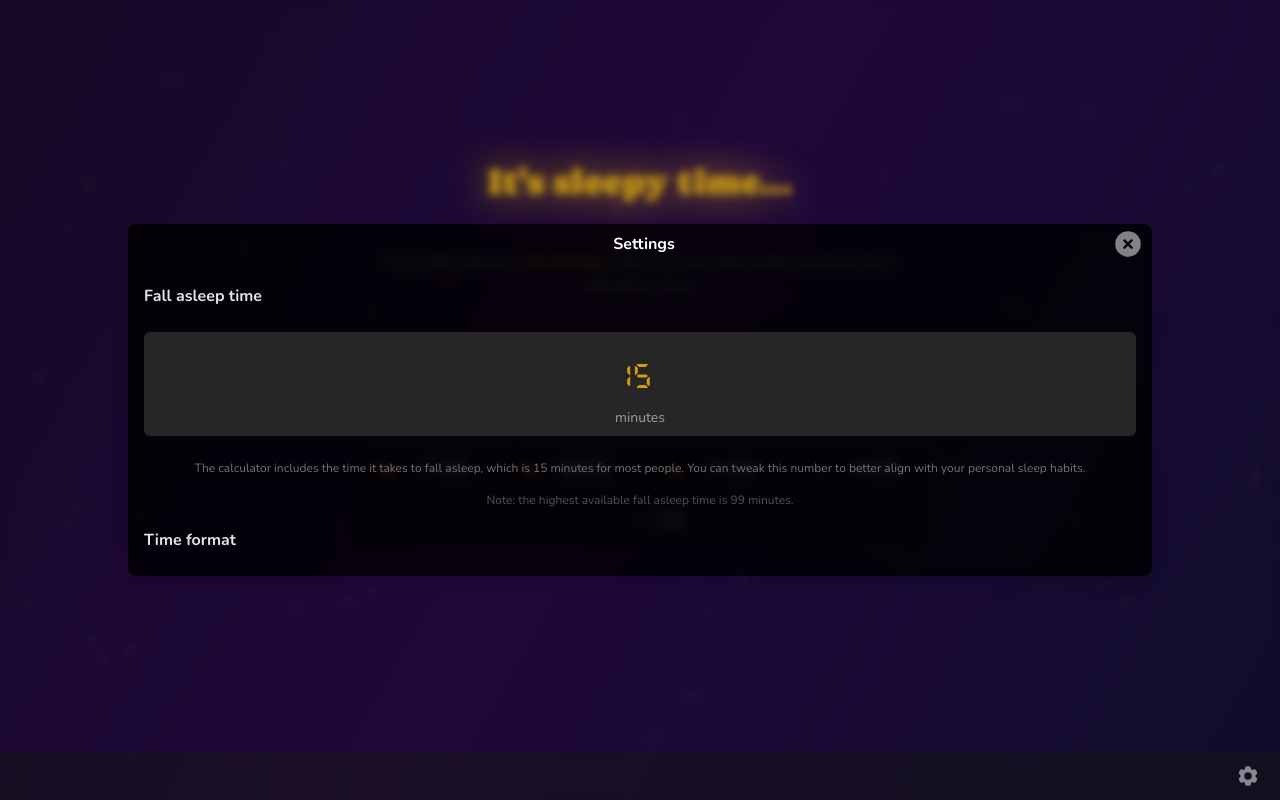
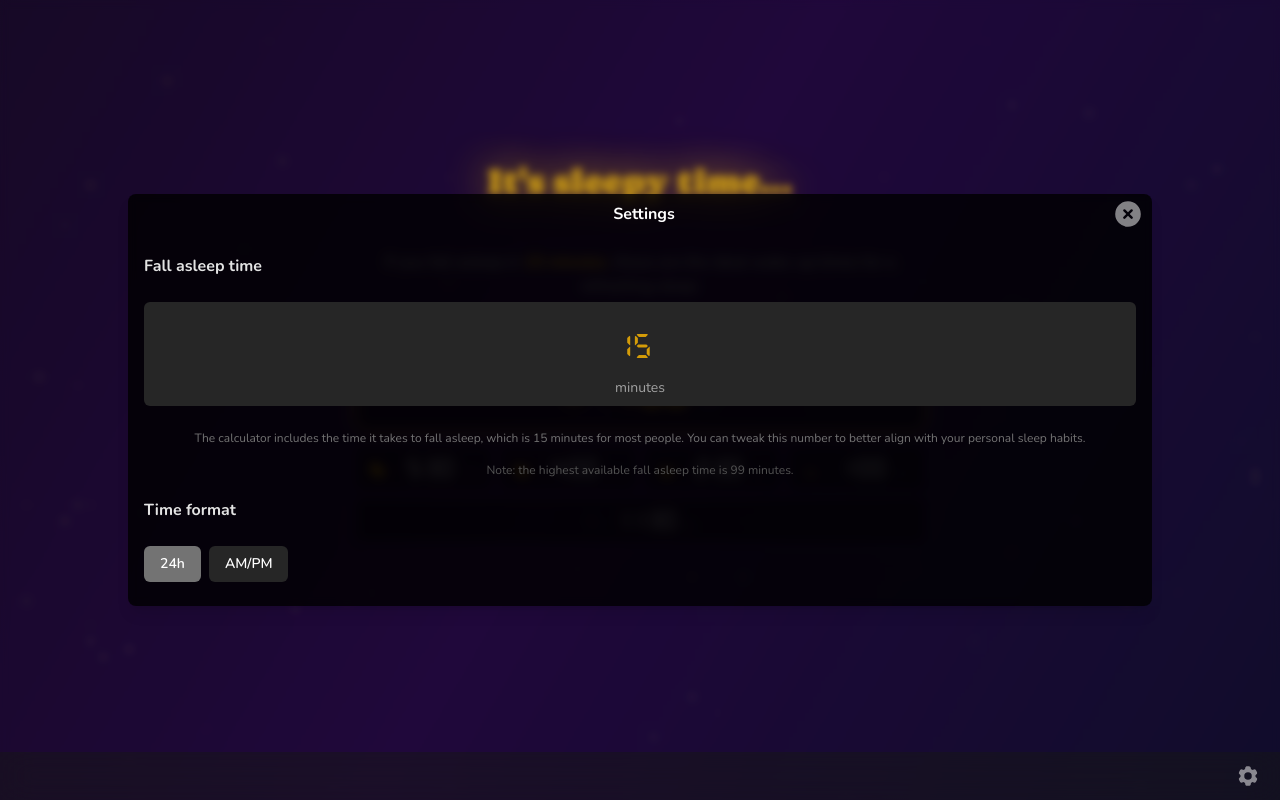
Before and after one commit to aronsantha/wakey, a React (Vite) app: page / in a window 1280 px wide. Both pictures are taken after a click on the icon 1248 px from the left and 776 px from the top of the page. Built offline with nearby package versions, Linux system fonts and the light colour scheme.

Commit message:
add AM/PM selector

```diff
--- a/src/components/App.jsx
+++ b/src/components/App.jsx
@@ -22,15 +22,21 @@ function App() {
 
   const ONE_HOUR_MS = 60 * 60 * 1000;
   const SLEEP_CYCLE_INTERVALS = [9, 7.5, 6, 4.5, 3, 1.5];
+  const LOCALE_FORMAT_MAP = { "12h": "en-US", "24h": "en-GB" };
   const sleepLengthArray = SLEEP_CYCLE_INTERVALS.map(
     (hours) => new Date(time.getTime() + offsetInMs + hours * ONE_HOUR_MS),
   );
 
   function formatTime(time) {
-    return time.toLocaleTimeString("en-GB", {
+    const timeString = time.toLocaleTimeString(LOCALE_FORMAT_MAP[timeFormat], {
       hour: "numeric",
       minute: "numeric",
     });
+
+    return {
+      time: timeString.split(" ")[0],
+      timeOfDay: timeString.split(" ")[1],
+    };
   }
 
   return (
@@ -43,7 +49,7 @@ function App() {
           timeFormat={timeFormat}
           offsetInMins={offsetInMins}
           handleClose={() => setIsModalOpen(false)}
-          handleSelectTimeFormat={(format) => () => setTimeFormat(format)}
+          handleSelectTimeFormat={(format) => setTimeFormat(format)}
           handleSelectOffset={(mins) => setOffset(mins)}
         />
       </div>
@@ -98,15 +104,18 @@ function App() {
                     <div className="flex items-end gap-1">
                       <div className="grid">
                         <p className="font-digital col-1 row-1">
-                          {formatTime(interval)}
+                          {formatTime(interval).time}
                         </p>
                         <p className="font-digital col-1 row-1 opacity-5">
                           00:00
                         </p>
                       </div>
-                      {/* <p className="mb-px text-[8px] tracking-wide text-white/30">
-                        AM
-                      </p> */}
+
+                      {timeFormat === "12h" && (
+                        <p className="mb-px text-[8px] tracking-wide text-white/30">
+                          {formatTime(interval).timeOfDay}
+                        </p>
+                      )}
                     </div>
                   </div>
                 </div>
--- a/src/components/BaseModal.jsx
+++ b/src/components/BaseModal.jsx
@@ -77,29 +77,24 @@ function BaseModal({
                 </div>
 
                 <h2 className="mt-5 font-bold">Time format</h2>
-                {/* <p className="flex flex-col gap-12 px-2 pt-14 pb-10 sm:px-10">
-                Our sleep naturally follows cycles of about 90 minutes, moving through light sleep,
-                deep sleep, and REM. Waking up in the middle of deep sleep can leave us feeling
-                groggy and tired, even if we've slept for a long time. But waking up closer to the
-                end of a cycle, when sleep is lighter, makes it easier to get up and feeling
-                refreshed. Fall asleep time: The app also takes into account the average time it
-                takes to fall asleep, which is around 15 minutes for most people. However, we let
-                you customize this time to better fit your personal habits. Time format: Select the
-                time format you prefer, either 12-hour (AM/PM) or 24-hour.
-              </p> */}
-                {/* <button
-                  onClick={handleSelectTimeFormat("24h")}
-                  className="px-4 py-2 text-sm font-semibold text-white bg-blue-500 rounded-md hover:bg-blue-600"
+                <div className="mt-6 flex flex-row gap-2">
+                  <button
+                    onClick={() => handleSelectTimeFormat("24h")}
+                    className={`cursor-pointer rounded-md px-4 py-2 text-sm font-semibold text-white ${
+                      timeFormat === "24h" ? "bg-neutral-800" : "bg-neutral-500"
+                    }`}
                   >
                     24h
                   </button>
                   <button
-                  onClick={handleSelectTimeFormat("12h")}
-                  className="px-4 py-2 text-sm font-semibold text-white bg-blue-500 rounded-md hover:bg-blue-600"
+                    onClick={() => handleSelectTimeFormat("12h")}
+                    className={`cursor-pointer rounded-md px-4 py-2 text-sm font-semibold text-white ${
+                      timeFormat === "12h" ? "bg-neutral-800" : "bg-neutral-500"
+                    }`}
                   >
                     AM/PM
                   </button>
-                */}
+                </div>
               </div>
             </DialogPanel>
           </div>
```
Lines whose indentation alone changed are shown as unchanged.
